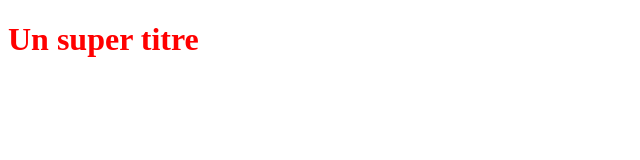
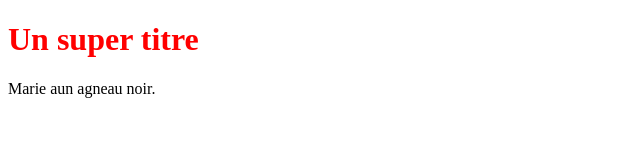
Before and after one commit to mephisto6666/PremierProjet, a plain HTML site: page index.html in a window 1280 px wide. Shown: the whole page, without its empty margins (0-640 px from the left). Drawn offline with Linux system fonts and the light colour scheme.

Commit message:
commit de la branche 1

```diff
--- a/index.html
+++ b/index.html
@@ -6,5 +6,6 @@
 </head>
 <body>
     <h1>Un super titre</h1>
+    Marie aun agneau noir.
 </body>
 </html>
```
